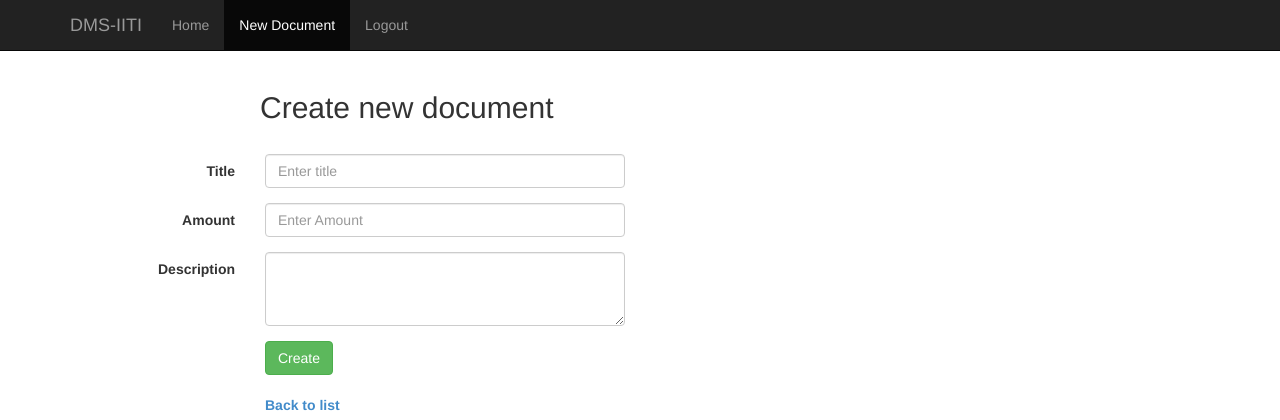
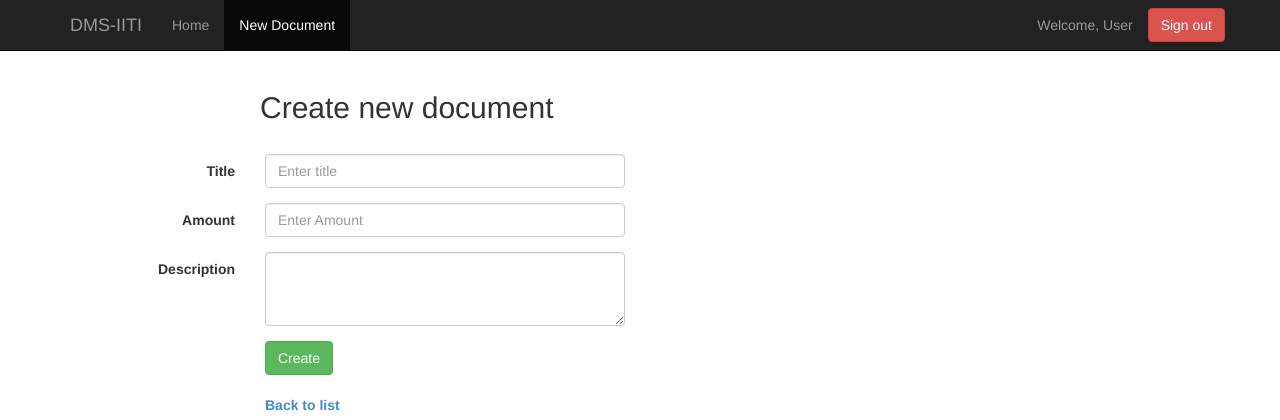
Before and after one commit to mb-14/cse258-iiti-group4, a Flask app: page /new in a window 1280 px wide. Shown: the top 420 px of the page. Run offline with Flask 2, Linux system fonts and the light colour scheme; a user stored in the database is signed in; tables that the repository leaves empty hold one stand-in row (values such as "Sample post"); some libraries are stand-ins or nearby versions.

Commit message:
UI changes

```diff
--- a/templates/index.html
+++ b/templates/index.html
@@ -3,7 +3,7 @@
 <div id="main" class="container">
     <h2>All Documents</h2>
 <button type="button" class="reset btn btn-primary" data-column="0" data-filter=""><i class="icon-white icon-refresh glyphicon glyphicon-refresh"></i> Reset filters</button>
- <a href="{{ url_for('new') }}" class="btn btn-large btn-success">New Document</a>
+ <a href="{{ url_for('new') }}" class="btn btn-large btn-success"><span class="glyphicon glyphicon-file"></span>New Document</a>
 <br><br>
     <table id="doc_table" class="tablesorter">
 <thead>
@@ -51,9 +51,9 @@
         <td>{{ doc.get_last_department()}}
         <td>{{ doc.get_last_date() }}
 		{%- if doc.can_forward(current) %}
-		<td><a href="/forward/{{doc.id}}" class="btn btn-large btn-primary">Forward</a></td>
+		<td><a href="/forward/{{doc.id}}" class="btn btn-large btn-primary"><span class="glyphicon glyphicon-arrow-right"></span>Forward</a></td>
 		{%- elif doc.can_accept(current) %}
-		<td><form action="" method=post class="form-horizontal"><button id="accept" name="accept" value="{{ doc.id }}" type="submit" class="btn btn-success">Accept</button></form></td>
+		<td><form action="" method=post class="form-horizontal"><button id="accept" name="accept" value="{{ doc.id }}" type="submit" class="btn btn-success"><span class="glyphicon glyphicon-ok"></span>Accept</button></form></td>
 		{%- else %}
 		<td></td>
 		{%- endif %}
--- a/templates/layout.html
+++ b/templates/layout.html
@@ -28,10 +28,15 @@ body {
 						<li {% if request.path == "/" %}class="active"{% endif %}><a href="/">Home</a></li>
 						{% if g.user.is_authenticated()%}
 							<li {% if request.path == "/new" %}class="active"{% endif %}><a href="/new">New Document</a></li>
-							<li><a href="{{ url_for('logout') }}">Logout</a></li>
+                        {% endif %}
+					</ul>
+					<ul class="nav navbar-nav navbar-right">
+                        {% if g.user.is_authenticated()%}
+                            <li class="navbar-text">Welcome, {{g.user.fullname}}</li>
+							<li><div><a href="{{ url_for('logout') }}" class="btn navbar-btn btn-danger">Sign out</a></div></li>
 						{% endif %}
 						{% if not g.user.is_authenticated()%}
-							<li {% if request.path == "/login" %}class="active"{% endif %}><a href="{{ url_for('login') }}">Login</a></li>
+							<li {% if request.path == "/login" %}class="active"{% endif %}><div><a class="btn navbar-btn btn-success" href="{{ url_for('login') }}">Sign in</a></div></li>
 						{% endif %}
 					</ul>
 				</div>
--- a/templates/nope.html
+++ /dev/null
@@ -1 +0,0 @@
-<h6>nope</h6><h5>nope</h5><h4>nope</h4><h3>nope</h3><h2>nope</h2><h1>nope</h1>
```
Also changed, not shown: app.db.
